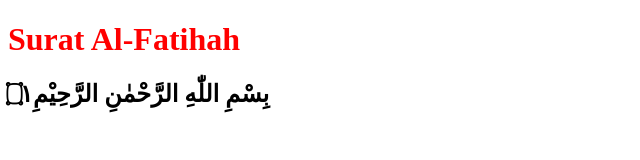
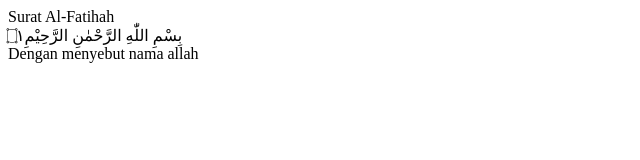
Before and after one commit to Fartih-math/pwKU, a plain HTML site: page index.html in a window 1280 px wide. Shown: the whole page, without its empty margins (0-640 px from the left). Drawn offline with Linux system fonts and the light colour scheme.

Commit message:
Update index.html

```diff
--- a/index.html
+++ b/index.html
@@ -1,18 +1,22 @@
 <!DOCTYPE html>
 <html>
-    <div class="header">
+    <head>
         <meta charset="utf-8">
         <title>Progate</title>
         <link rel="stylesheet" href="stylesheet.css">
     </head>
 
     <body>
-        <h1 class="main">
+        <div class="header">
             Surat Al-Fatihah
-        </h1>
+        </div>
 
-        <h2 class="footer">
+        <div class="main">
              بِسْمِ اللّٰهِ الرَّحْمٰنِ الرَّحِيْمِ۝١
-        </h2>
+        </div>
+
+        <div class="footer">
+            Dengan menyebut nama allah
+        </div>
     </body>
 </html>
```
